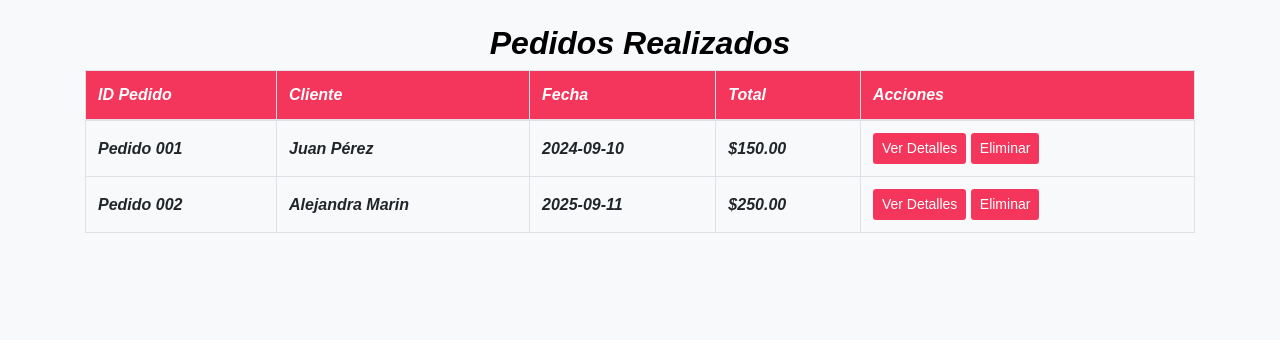
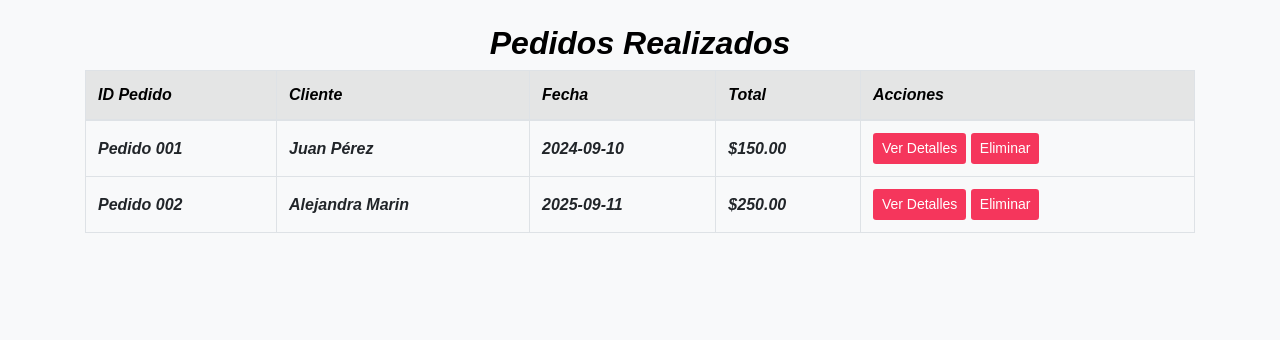
Before and after one commit to al-mr1234/fantasiaintima, a Django app: page /pedido in a window 1280 px wide. Shown: the part 80-420 px from the top of the page. Run offline with Django 5.2, Linux system fonts and the light colour scheme; some libraries are stand-ins or nearby versions.

Commit message:
cambie el color de la tabla en pedidos

```diff
--- a/sexshop/appsexshop/static/css/pedido.css
+++ b/sexshop/appsexshop/static/css/pedido.css
@@ -38,8 +38,8 @@
   }
 
   thead{
-      background-color:#f5365c;
-      color: rgb(255, 255, 255);
+      background-color:#00000015;
+      color: rgb(0, 0, 0);
   }
 
 
```
